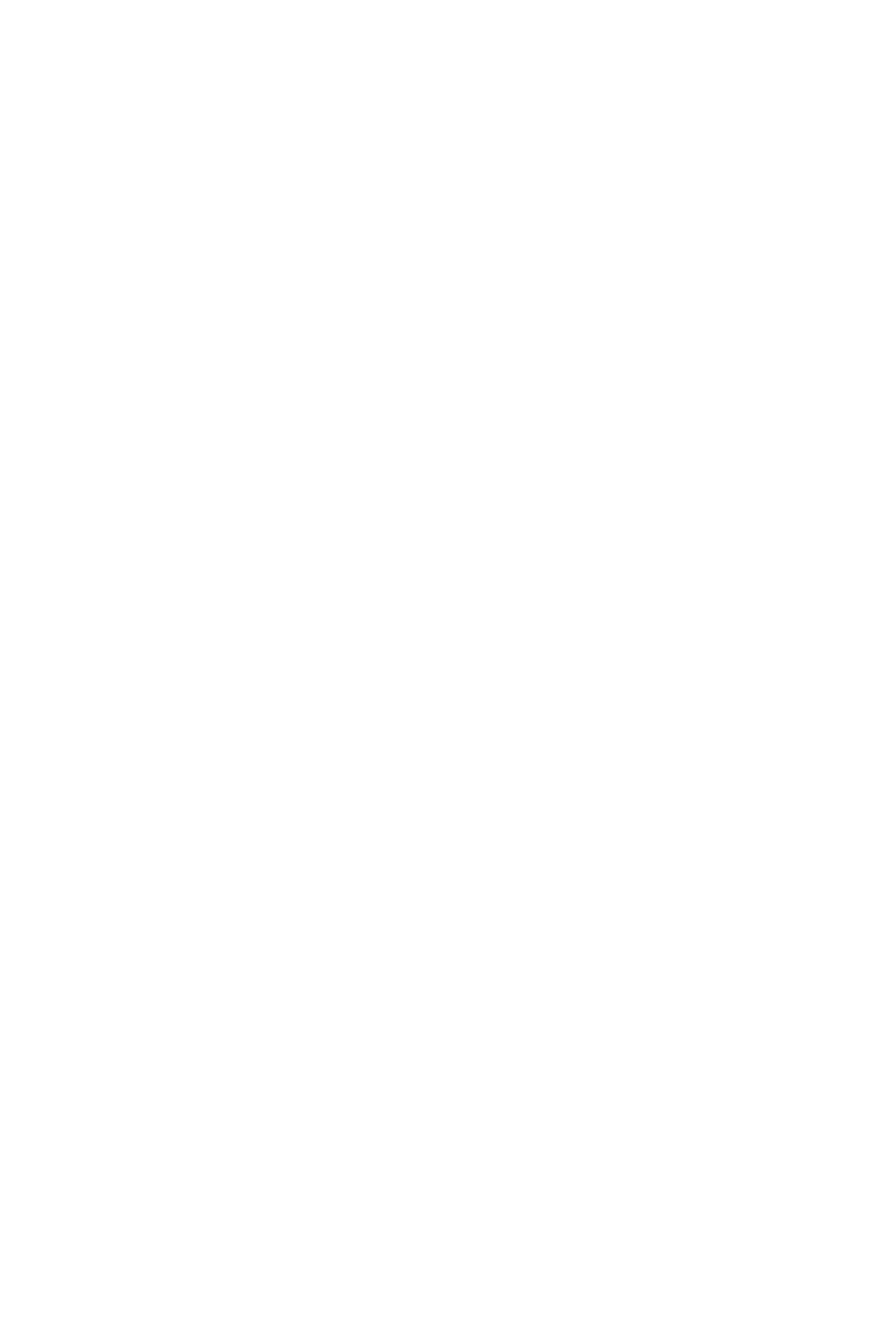
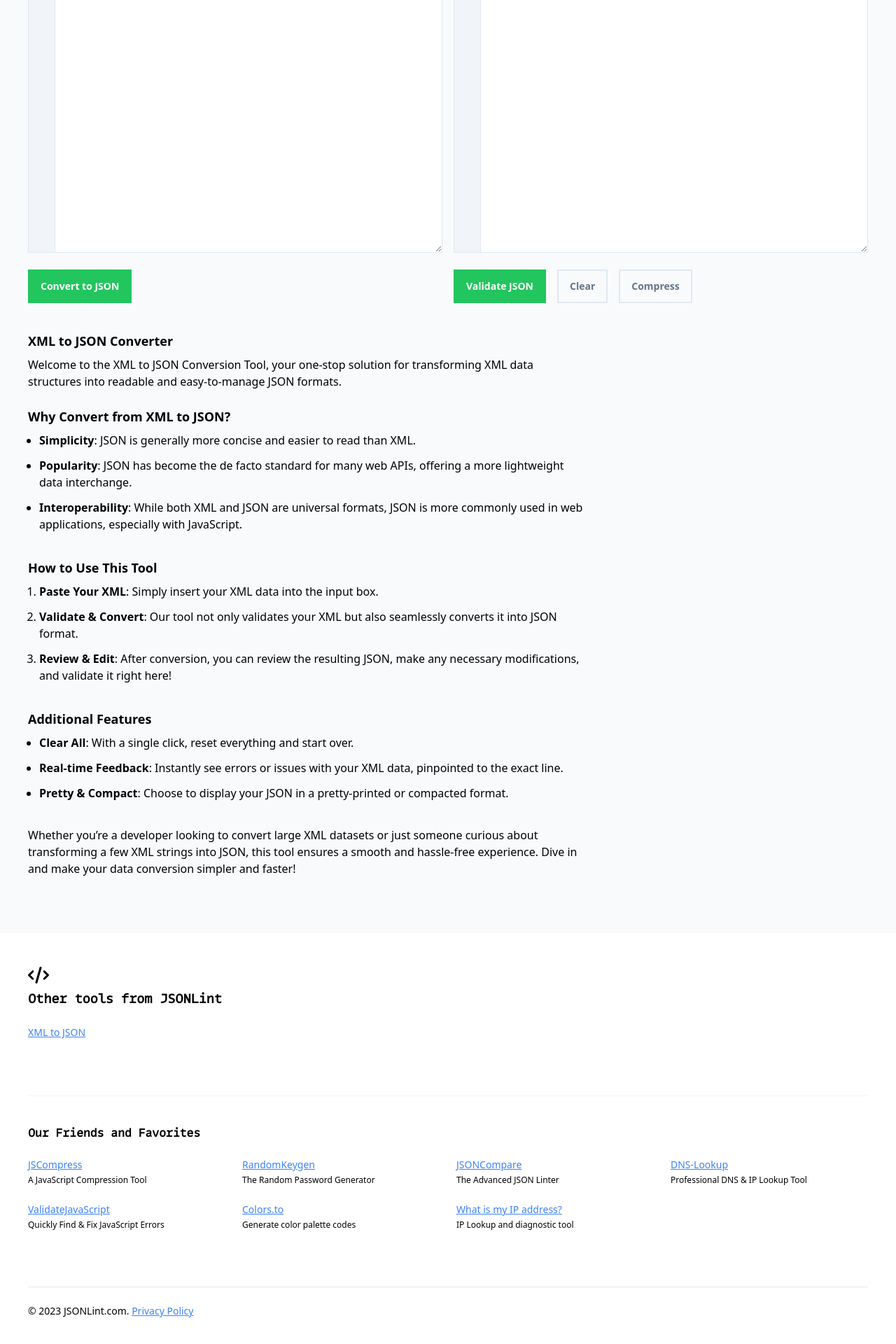
Before and after one commit to circlecell/jsonlint, a Next.js app: page /xml-to-json in a window 1280 px wide. Before the commit this address had no page. Shown: the part 392-2312 px from the top of the page at 70% size. Before the commit the page ends 800 px from the top, so only its background shows below. Built offline with nearby package versions, Linux system fonts and the light colour scheme.

Commit message:
Adding xml to json tool

```diff
--- a/components/Bottom.js
+++ b/components/Bottom.js
@@ -8,50 +8,48 @@ export default function Bottom() {
 		    <div className="max-w-7xl mx-auto">
 		        <h2 className="text-lg font-semibold mb-6 font-['MonoLisa'] tracking-tight dark:text-slate-300">
 		        	<svg viewBox="0 0 640 512" height="24" className="mb-2"><path d="M416 31.94C416 21.75 408.1 0 384.1 0c-13.98 0-26.87 9.072-30.89 23.18l-128 448c-.8404 2.935-1.241 5.892-1.241 8.801C223.1 490.3 232 512 256 512c13.92 0 26.73-9.157 30.75-23.22l128-448C415.6 37.81 416 34.85 416 31.94zM176 143.1c0-18.28-14.95-32-32-32c-8.188 0-16.38 3.125-22.62 9.376l-112 112C3.125 239.6 0 247.8 0 255.1S3.125 272.4 9.375 278.6l112 112C127.6 396.9 135.8 399.1 144 399.1c17.05 0 32-13.73 32-32c0-8.188-3.125-16.38-9.375-22.63L77.25 255.1l89.38-89.38C172.9 160.3 176 152.2 176 143.1zM640 255.1c0-8.188-3.125-16.38-9.375-22.63l-112-112C512.4 115.1 504.2 111.1 496 111.1c-17.05 0-32 13.73-32 32c0 8.188 3.125 16.38 9.375 22.63l89.38 89.38l-89.38 89.38C467.1 351.6 464 359.8 464 367.1c0 18.28 14.95 32 32 32c8.188 0 16.38-3.125 22.62-9.376l112-112C636.9 272.4 640 264.2 640 255.1z"/></svg>
-					More Developer Tools
+					Other tools from JSONLint
 				</h2>
 		        <ul className="tools grid grid-cols-1 md:grid-cols-2 lg:grid-cols-4 gap-6">
 		            <li>
-		                <a href="https://jscompress.com/" rel="noopener">
-		                    <strong>JSCompress</strong>
-		                    <span>The JavaScript Compression Tool</span>
+		                <a href="/xml-to-json">
+		                    <strong>XML to JSON</strong>
 		                </a>
 		            </li>
+		        </ul>
+
+
+		        <h2 className="mt-20 pt-10 border-t border-slate-100 text-base font-semibold mb-6 font-['MonoLisa'] tracking-tight dark:text-slate-300">
+					Our Friends and Favorites
+				</h2>
+		        <ul className="tools grid grid-cols-1 md:grid-cols-2 lg:grid-cols-4 gap-6 text-sm">
 		            <li>
-		                <a href="https://randomkeygen.com/" rel="noopener">
-		                    <strong>RandomKeygen</strong>
-		                    <span>The Random Password Generator</span>
-		                </a>
+		                <a href="https://jscompress.com/" rel="noopener">JSCompress</a>
+		                <span className="block">A JavaScript Compression Tool</span>
 		            </li>
 		            <li>
-		                <a href="https://jsoncompare.com/" rel="noopener">
-		                    <strong>JSONCompare</strong>
-		                    <span>The Advanced JSON Linter</span>
-		                </a>
+		                <a href="https://randomkeygen.com/" rel="noopener">RandomKeygen</a>
+		                <span>The Random Password Generator</span>
 		            </li>
 		            <li>
-		                <a href="https://dns-lookup.com/" rel="noopener">
-		                    <strong>DNS-Lookup</strong>
-		                    <span>Professional DNS & IP Lookup Tool</span>
-		                </a>
+		                <a href="https://jsoncompare.com/" rel="noopener">JSONCompare</a>
+		                <span>The Advanced JSON Linter</span>
 		            </li>
 		            <li>
-		                <a href="https://validatejavascript.com/" rel="noopener">
-		                    <strong>ValidateJavaScript</strong>
-		                    <span>Quickly Find & Fix JavaScript Errors</span>
-		                </a>
+		                <a href="https://dns-lookup.com/" rel="noopener">DNS-Lookup</a>
+		                <span>Professional DNS & IP Lookup Tool</span>
 		            </li>
 		            <li>
-		                <a href="https://colors.to/" rel="noopener">
-		                    <strong>Colors.to</strong>
-		                    <span>Generate color palette codes</span>
-		                </a>
+		                <a href="https://validatejavascript.com/" rel="noopener">ValidateJavaScript</a>
+		                <span>Quickly Find & Fix JavaScript Errors</span>
 		            </li>
 		            <li>
-		                <a href="https://whatismyip.io/" rel="noopener">
-		                    <strong>What is my IP address?</strong>
-		                    <span>IP Lookup and diagnostic tool</span>
-		                </a>
+		                <a href="https://colors.to/" rel="noopener">Colors.to</a>
+		                <span>Generate color palette codes</span>
+		            </li>
+		            <li>
+		                <a href="https://whatismyip.io/" rel="noopener">What is my IP address?</a>
+		                <span>IP Lookup and diagnostic tool</span>
 		            </li>
 		        </ul>
 		    </div>
--- a/components/jsonlint.js
+++ b/components/jsonlint.js
@@ -4,7 +4,6 @@ import jsonlint from 'jsonlint-mod'
 import copy from 'copy-to-clipboard'
 import { Controlled as CodeMirror } from 'react-codemirror2'
 import 'codemirror/lib/codemirror.css'
-import 'codemirror/theme/dracula.css'
 import 'codemirror/mode/javascript/javascript'
 
 // Fold
@@ -23,7 +22,7 @@ import 'codemirror/addon/scroll/annotatescrollbar'
 import 'codemirror/addon/search/matchesonscrollbar'
 import 'codemirror/addon/search/jump-to-line'
 
-const JSONLint = ({ json, url }) => {
+const JSONLint = ({ json, url, onClear }) => {
 	const { isValid, setIsValid } = useContext(ValidContext)
 	const [isPretty, setIsPretty] = useState(true)
 	const [input, setInput] = useState('')
@@ -91,6 +90,10 @@ const JSONLint = ({ json, url }) => {
 			setIsValid(null)
 			document.body.classList.remove('valid', 'invalid')
 		}
+		// Check if the onClear callback from the parent component exists
+	    if (typeof onClear === 'function') {
+	        onClear()
+	    }
 	}
 
 	const handleCopy = () => {
--- /dev/null
+++ b/components/xmltojson.js
@@ -0,0 +1,100 @@
+import React, { useState, useContext } from 'react'
+import { parseString } from 'xml2js'
+import JSONLint from './jsonlint'
+import { Controlled as CodeMirror } from 'react-codemirror2'
+import 'codemirror/lib/codemirror.css'
+import 'codemirror/mode/xml/xml'
+
+// Fold
+import 'codemirror/addon/fold/foldcode'
+import 'codemirror/addon/fold/foldgutter'
+import 'codemirror/addon/fold/brace-fold'
+import 'codemirror/addon/fold/foldgutter.css'
+
+// Search
+import 'codemirror/addon/dialog/dialog.css'
+import 'codemirror/addon/search/matchesonscrollbar.css'
+import 'codemirror/addon/dialog/dialog'
+import 'codemirror/addon/search/searchcursor'
+import 'codemirror/addon/search/search'
+import 'codemirror/addon/scroll/annotatescrollbar'
+import 'codemirror/addon/search/matchesonscrollbar'
+import 'codemirror/addon/search/jump-to-line'
+
+const XMLtoJSONLint = () => {
+	const [xmlInput, setXmlInput] = useState('')
+	const [jsonOutput, setJsonOutput] = useState('')
+	const [error, setError] = useState(null)
+	const [isValid, setIsValid] = useState(null)
+
+	const handleConvert = () => {
+		if (!xmlInput.trim()) {
+	        setError('XML field cannot be empty')
+	        setIsValid(false)
+	        return
+	    }
+
+		parseString(xmlInput, (err, result) => {
+			if (err) {
+				setError(err.message)
+				setIsValid(false)
+				return
+			}
+			const jsonString = JSON.stringify(result, null, 4)
+			setJsonOutput(jsonString)
+			setError(null)
+			setIsValid(true)
+		})
+	}
+
+	const handleClear = () => {
+	    setJsonOutput('')
+	    setError(null)
+	    setIsValid(null)
+	}
+
+	return (
+		<div>
+
+			<div className="grid grid-cols-2 gap-4">
+				<div>
+					<div className="relative border border-slate-200 dark:border-slate-600">
+						<CodeMirror
+							value={xmlInput}
+							options={{
+								mode: 'xml',
+								lineNumbers: true,
+								foldGutter: true,
+								gutters: ["CodeMirror-linenumbers", "CodeMirror-foldgutter"],
+								search: true,
+								highlightSelectionMatches: {showToken: /\w/, annotateScrollbar: true}
+							}}
+							onBeforeChange={(editor, data, value) => {
+								setXmlInput(value)
+							}}
+						/>
+					</div>
+
+					<button className="py-3 px-4 inline-flex mt-6 justify-center mr-4 items-center gap-2 border-2 border-green-500 text-white bg-green-500 font-semibold text-green-500 hover:text-white hover:bg-green-500 hover:border-green-500 focus:outline-none focus:ring-2 focus:ring-green-200 focus:ring-offset-2 transition-all text-sm dark:focus:ring-offset-gray-800" onClick={() => handleConvert()}>Convert to JSON</button>
+
+				</div>
+				<div>
+					<JSONLint json={jsonOutput} onClear={handleClear} />
+				</div>
+			</div>
+
+			{isValid === false &&
+				<div className="bg-red-100 border border-red-200 text-red-700 px-4 py-2 mt-4">
+					<span className="font-semibold block mb-2 pt-1">Invalid XML!</span>
+					{error &&
+						<pre className="py-4 text-xs border-t border-dashed border-red-300">
+							{error}
+						</pre>
+					}
+				</div>
+			}
+		</div>
+	)
+}
+
+export default XMLtoJSONLint
--- a/package.json
+++ b/package.json
@@ -25,7 +25,8 @@
 		"remark": "^15.0.1",
 		"remark-html": "^16.0.1",
 		"tailwind-merge": "^1.14.0",
-		"tailwindcss-animate": "^1.0.6"
+		"tailwindcss-animate": "^1.0.6",
+		"xml2js": "^0.6.2"
 	},
 	"devDependencies": {
 		"autoprefixer": "^10.4.2",
--- /dev/null
+++ b/pages/xml-to-json.js
@@ -0,0 +1,88 @@
+import React, { useState, useEffect, useContext } from 'react'
+import dynamic from 'next/dynamic'
+import Head from 'next/head'
+import Link from 'next/link'
+import { useRouter } from 'next/router'
+
+const XMLtoJSON = dynamic(() => import('../components/xmltojson'), {
+	ssr: false,
+	loading: () => <p>Loading...</p>
+})
+
+export default function XMLtoJSONPage() {
+
+	const router = useRouter()
+    const { json, url } = router.query
+
+	return (
+		<>
+		<div className="mt-8 max-w-7xl mx-auto sticky top-ad-container top-0 z-10 flex">
+			<div id="bsa-zone_1570746984891-3_123456"></div>
+		</div>
+		<main className="flex-1 pt-6 max-w-7xl mx-auto dark:text-slate-300">
+
+			<h1 className="text-base mb-4">To convert your XML to JSON, just copy + paste it below:</h1>
+
+			<XMLtoJSON />
+
+			<div className="grid grid-cols-3 gap-4">
+				<div className="col-span-2">
+
+					<div className="block mt-10 mb-20">
+						<h2>XML to JSON Converter</h2>
+						<p>Welcome to the XML to JSON Conversion Tool, your one-stop solution for transforming XML data structures into readable and easy-to-manage JSON formats.</p>
+
+						<h2>Why Convert from XML to JSON?</h2>
+						<ul>
+							<li><strong>Simplicity</strong>: JSON is generally more concise and easier to read than XML.</li>
+							<li><strong>Popularity</strong>: JSON has become the de facto standard for many web APIs, offering a more lightweight data interchange.</li>
+							<li><strong>Interoperability</strong>: While both XML and JSON are universal formats, JSON is more commonly used in web applications, especially with JavaScript.</li>
+						</ul>
+
+						<h2>How to Use This Tool</h2>
+						<ol>
+							<li><strong>Paste Your XML</strong>: Simply insert your XML data into the input box.</li>
+							<li><strong>Validate & Convert</strong>: Our tool not only validates your XML but also seamlessly converts it into JSON format.</li>
+							<li><strong>Review & Edit</strong>: After conversion, you can review the resulting JSON, make any necessary modifications, and validate it right here!</li>
+						</ol>
+
+						<h2>Additional Features</h2>
+						<ul>
+							<li><strong>Clear All</strong>: With a single click, reset everything and start over.</li>
+							<li><strong>Real-time Feedback</strong>: Instantly see errors or issues with your XML data, pinpointed to the exact line.</li>
+							<li><strong>Pretty & Compact</strong>: Choose to display your JSON in a pretty-printed or compacted format.</li>
+						</ul>
+
+						<p>Whether you’re a developer looking to convert large XML datasets or just someone curious about transforming a few XML strings into JSON, this tool ensures a smooth and hassle-free experience. Dive in and make your data conversion simpler and faster!</p>
+
+					</div>
+				</div>
+				<div>
+
+					<div>
+						<div id="bsa-zone_1605730077127-6_123456"></div>
+					</div>
+
+				</div>
+			</div>
+		</main>
+		</>
+	)
+}
+
+export async function getStaticProps() {
+
+	const title = 'Online XML to JSON Converter - Quickly Convert, Download & Share'
+	const metaTags = [
+		{ attribute: 'name', value: 'description', content: 'Effortlessly convert XML to JSON with our user-friendly online tool. Paste XML directly, upload a file, or load from a URL. Download the result, save for later, and share with ease!' }
+	]
+
+	return {
+		props: {
+			title,
+			metaTags
+		},
+		revalidate: 86400,
+	}
+
+}
--- a/styles/globals.css
+++ b/styles/globals.css
@@ -11,6 +11,9 @@
   }
   main p {
   	@apply text-base mb-6
+  }
+  main ol {
+  	@apply text-base mb-6 list-decimal list-outside pl-4
   }
   main ul {
   	@apply text-base mb-6 list-disc list-outside pl-4
@@ -47,8 +50,8 @@
   footer ul.tools a strong {
   	@apply underline block text-sm font-normal text-blue-500
   }
-  footer ul.tools a span {
-  	@apply block text-sm font-normal
+  footer ul.tools span {
+  	@apply block text-xs font-normal mt-1
   }
 }
 
```
Also changed, not shown: 1 other file (tests, documents, lock files or other folders).
